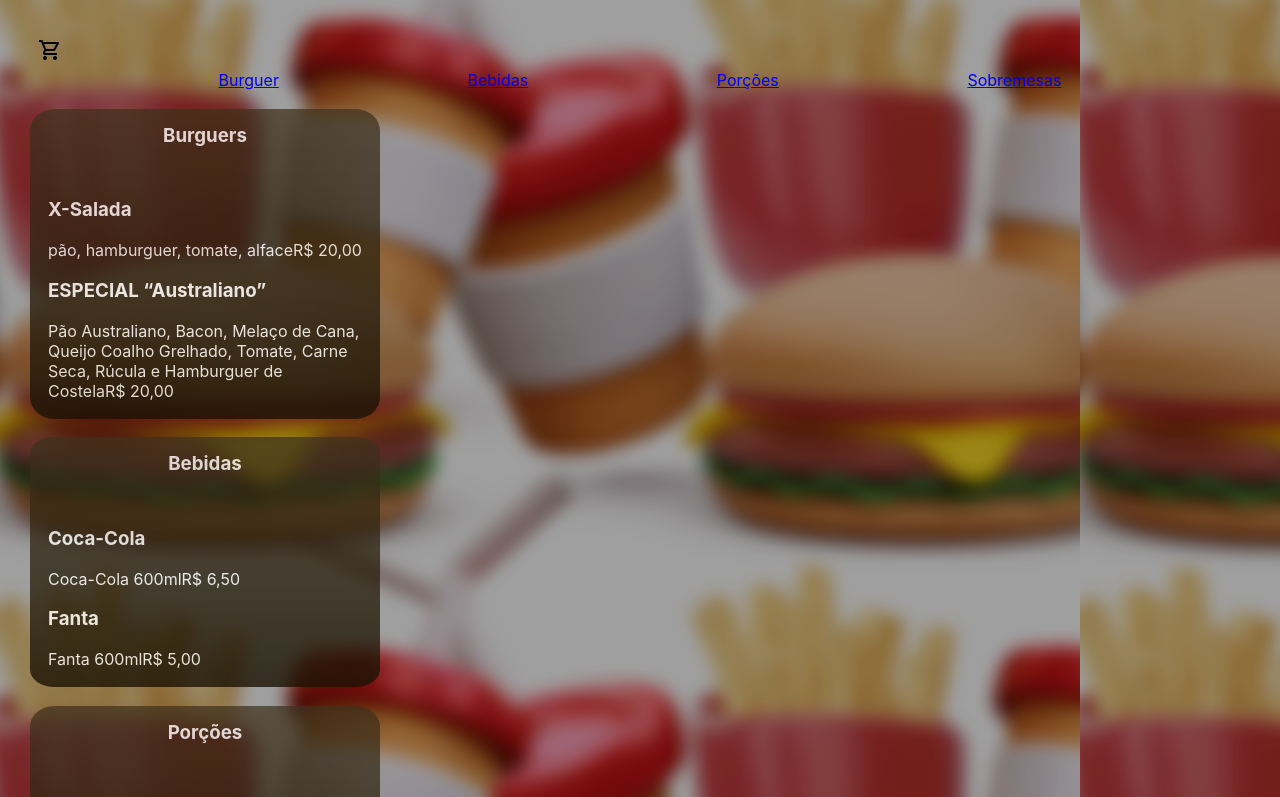
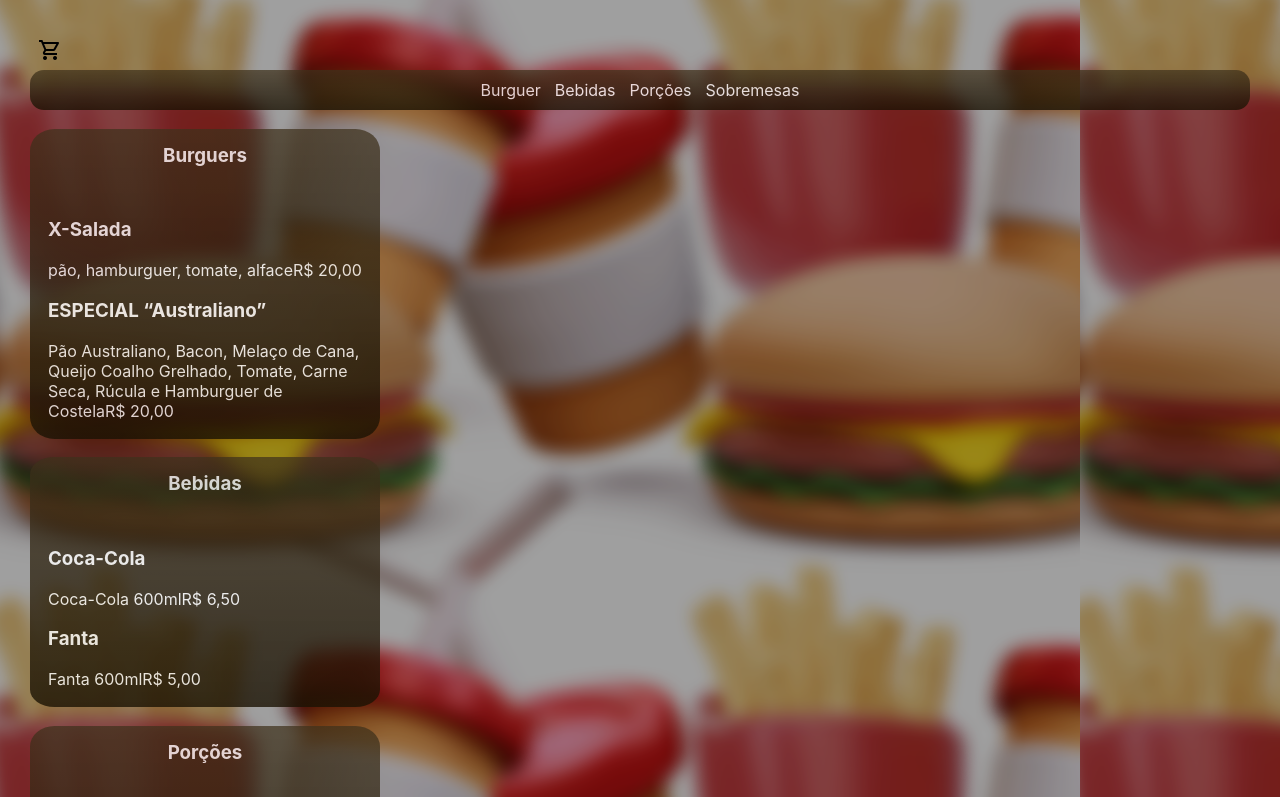
Before and after one commit to zZubat/Burguer-Night, a React (Create React App) app in the folder burguernight/: page / in a window 1280 px wide. Shown: the top 797 px of the page. Built offline with nearby package versions, Linux system fonts and the light colour scheme.

Commit message:
navegação

```diff
--- a/burguernight/src/componentes/TelaPrincipal/Navegação/index.module.css
+++ b/burguernight/src/componentes/TelaPrincipal/Navegação/index.module.css
@@ -1,5 +1,23 @@
-.Navegacao {
+.navegacao{
+    background: linear-gradient(#43341bc8, rgb(27, 19, 4));
+    background-color: rgba(34, 33, 33, 0.551);
+    color: white;
+    opacity: 80%;
+    border-radius: 14px;
+    margin-bottom: 15px;
+    padding: 10px;
+}
+
+.navegacao  nav{
     display: flex;
     flex-direction:row;
+
+ }
+
+ .navegacao a {
+    text-decoration: none;
+    color: white;
     justify-content: space-evenly;
+    padding: 7px;
+    text-align: center;
  }
--- a/burguernight/src/componentes/TelaPrincipal/Navegação/index.tsx
+++ b/burguernight/src/componentes/TelaPrincipal/Navegação/index.tsx
@@ -1,9 +1,10 @@
+import Caixa from '../../Adicionais/Caixa';
 import styles from './index.module.css'
 
 function Navegacao(){
     return(
         <span>
-            <nav className={styles.Navegacao}>
+            <nav className={styles.navegacao}>
                 <a href="#Burguer" >Burguer</a>
                 <a href="#Bebidas" >Bebidas</a>
                 <a href="#Porções" >Porções</a>
```
